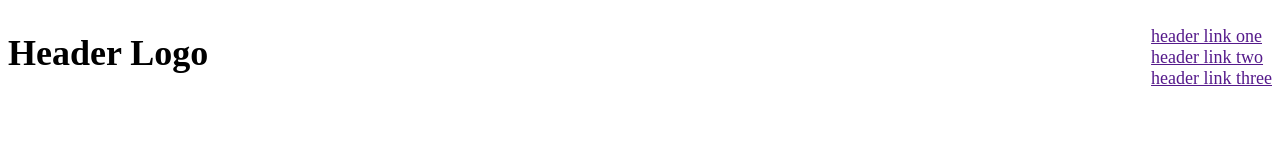
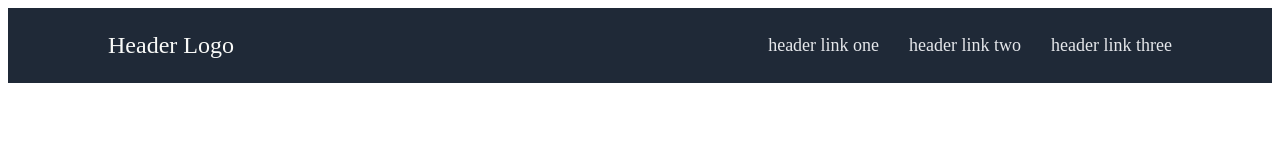
Before and after one commit to Lazy-Bit-696/odin-landing-page, a plain HTML site: page index.html in a window 1280 px wide. Drawn offline with Linux system fonts and the light colour scheme.

Commit message:
header css is done

```diff
--- a/index.html
+++ b/index.html
@@ -9,7 +9,7 @@
   </head>
   <body>
     <header>
-      <h1 class="logo">Header Logo</h1>
+      <p class="logo">Header Logo</p>
       <ul class="links">
         <li><a href="">header link one</a></li>
         <li><a href="">header link two</a></li>
--- a/style.css
+++ b/style.css
@@ -1,12 +1,30 @@
-body {
+header ul {
+    list-style-type: none;
+    margin: 0;
+    padding: 0;
+}
+
+header a {
+    text-decoration: none;
+    color: #e5e7eb;
     font-size: 18px;
 }
 
 header {
+    background-color: #1f2937;
     display: flex;
     justify-content: space-between;
+    align-items: center;
 }
 
-ul {
-    list-style-type: none;
+.logo {
+    font-size: 24px;
+    color: #f9faf8;
+    padding-left: 100px;
 }
+
+.links {
+    display: flex;
+    padding-right: 100px;
+    gap: 30px;
+}
```
